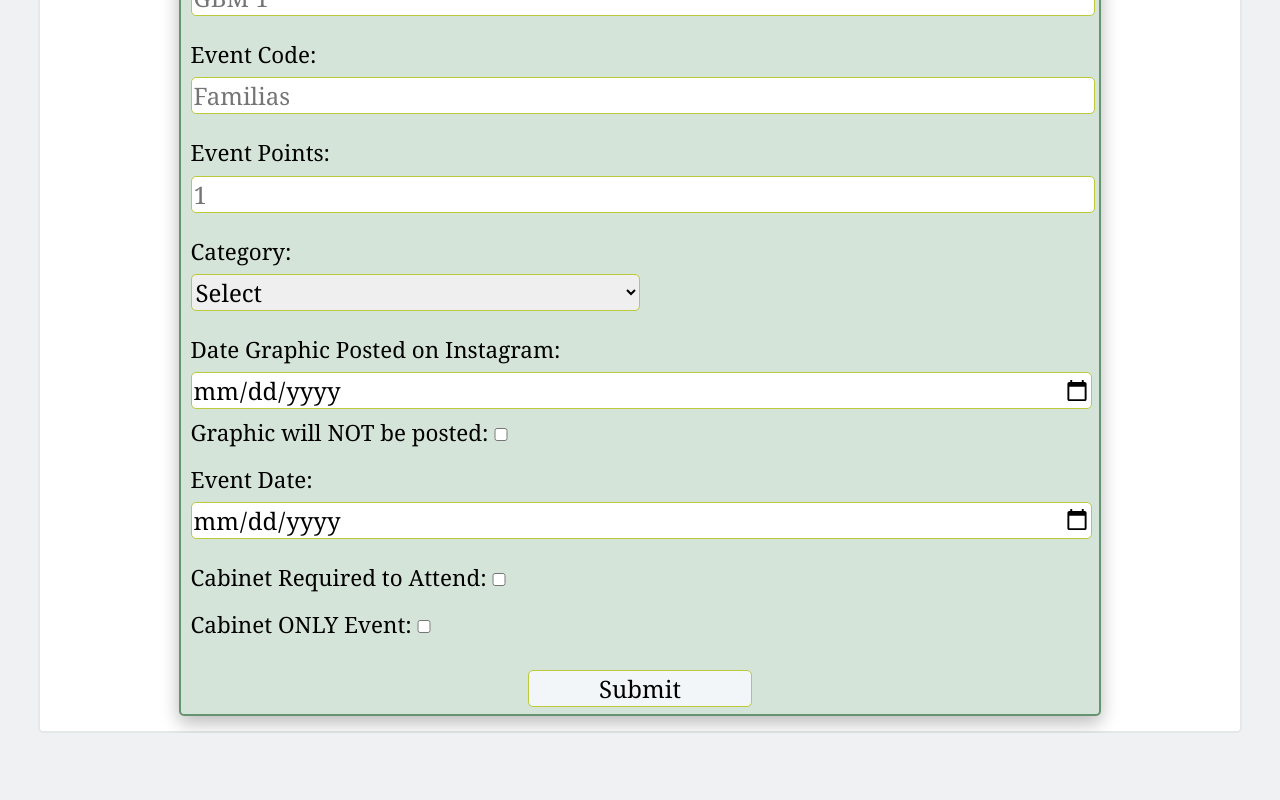
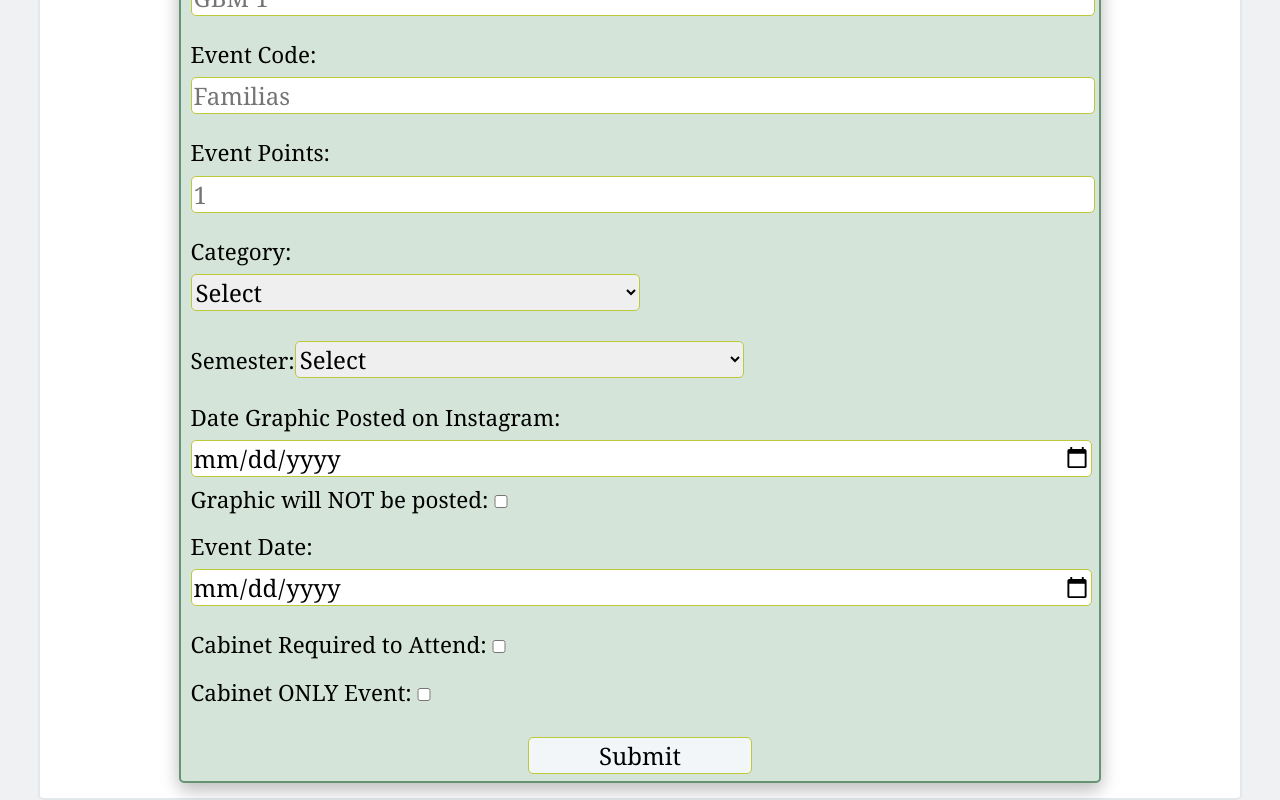
Before and after one commit to hsasecretary/hsapoints, a React (Create React App) app: page /dashboard in a window 1280 px wide. Shown: the part 940-1740 px from the top of the page. Before the commit the page ends 1673 px from the top, so only its background shows below. Built offline with nearby package versions, Linux system fonts and the light colour scheme; no server answers; the database is empty; sample sign-in values are in the browser's storage.

Commit message:
Add semester dropdown, and add semseter to database when codes are created (impacts poitns for competiton)

```diff
--- a/src/CreateCode.js
+++ b/src/CreateCode.js
@@ -10,6 +10,7 @@ function CreateCode() {
         document.getElementById("eventCodeError").textContent = "";
         document.getElementById("pointsError").textContent = "";
         document.getElementById("categoryError").textContent = "";
+        document.getElementById("semesterError").textContent = "";
         document.getElementById("graphicDateError").textContent = "";
         document.getElementById("eventDateError").textContent = "";
         document.getElementById("cabinetRequiredError").textContent = "";
@@ -25,6 +26,7 @@ function CreateCode() {
         document.getElementById("eventCode").value = "";
         document.getElementById("points").value = "";
         document.getElementById("category").value = "select";
+        document.getElementById("semester").value = "select";
         document.getElementById("graphicDate").value = "";
         document.getElementById("noGraphic").checked = false;
         document.getElementById("eventDate").value = "";
@@ -41,6 +43,7 @@ function CreateCode() {
         eventCode = eventCode.trim();
         var points = document.getElementById("points").value;
         var category = document.getElementById("category").value;
+        var semester = document.getElementById("semester").value;
         var graphicDate = document.getElementById("graphicDate").value;
         var noGraphic = document.getElementById("noGraphic").checked;
         var eventDate = document.getElementById("eventDate").value;
@@ -81,6 +84,11 @@ function CreateCode() {
         if(category === "select")
         {
             document.getElementById("categoryError").innerText = "*Required: Select an event category";
+            ready = false;
+        }
+        if(semester === "select")
+        {
+            document.getElementById("semesterError").innerText = "*Required: Select the semester the event will count towards";
             ready = false;
         }
         if(graphicDate === "" && !noGraphic)
@@ -124,14 +132,13 @@ function CreateCode() {
         }
         if(ready)
         {
-            createCode(eventName, eventCode, points, category, graphicDate, eventDate, cabinetRequired, cabinetOnly, voterEligible);
+            createCode(eventName, eventCode, points, category, semester, graphicDate, eventDate, cabinetRequired, cabinetOnly, voterEligible);
             clearForm();
         }
     }
-    async function createCode(eventName, eventCode, points, category, graphicDate, eventDate, cabinetRequired, cabinetOnly, voterEligible)
+    async function createCode(eventName, eventCode, points, category, semester, graphicDate, eventDate, cabinetRequired, cabinetOnly, voterEligible)
     {
-        console.log(eventName + " " + eventCode + " " + points + " " + category + " " + graphicDate + " " + eventDate + " " + cabinetRequired + " " + cabinetOnly + " " + voterEligible);
-        await setDoc(doc(db, "codes", eventCode), {cabinetOnly:cabinetOnly, cabinetRequired: cabinetRequired, category:category, event: eventName, eventDate:eventDate, graphicDate:graphicDate, points:points, voterEligible:voterEligible});
+        await setDoc(doc(db, "codes", eventCode), {cabinetOnly:cabinetOnly, cabinetRequired: cabinetRequired, category:category, event: eventName, eventDate:eventDate, graphicDate:graphicDate, points:points, semester:semester, voterEligible:voterEligible});
     }
 	return (
 		<div id='eboardContainer'>
@@ -159,6 +166,13 @@ function CreateCode() {
                         <option value="cabinet">Cabinet</option>
                         <option value="other">Other</option>
                     </select><br/>
+                    <p className= 'errorMsg' id="semesterError"></p>
+                    <label htmlFor="semester">Semester:</label>
+                    <select id="semester">
+                        <option value="select">Select</option>
+                        <option value="fall">Fall</option>
+                        <option value="spring">Spring</option>
+                    </select>
                     <p className='errorMsg' id='graphicDateError'></p>
                     <label htmlFor="graphicDate">Date Graphic Posted on Instagram:</label>
                     <input type="date" id="graphicDate"></input>
--- a/src/SignUp.js
+++ b/src/SignUp.js
@@ -77,7 +77,7 @@ function SignUp() {
 			createUserWithEmailAndPassword(auth, uflEmail, password)
 			.then(async (userCredential) => {
 				uflEmail = uflEmail.toLowerCase();
-				await setDoc(doc(db, "users", uflEmail), {firstName: firstName, lastName: lastName, cabinet: cabinet, position: position, approved: approved, eboard: false, fallPoints: 0, springPoints: 0,  points: 0, strikes: 0, eventCodes: []});
+				await setDoc(doc(db, "users", uflEmail), {firstName: firstName, lastName: lastName, cabinet: cabinet, position: position, approved: approved, eboard: false, fallPoints: 0, springPoints: 0, strikes: 0, eventCodes: []});
                 navigate('/login');
 			})
 			.catch((error) => {
```
